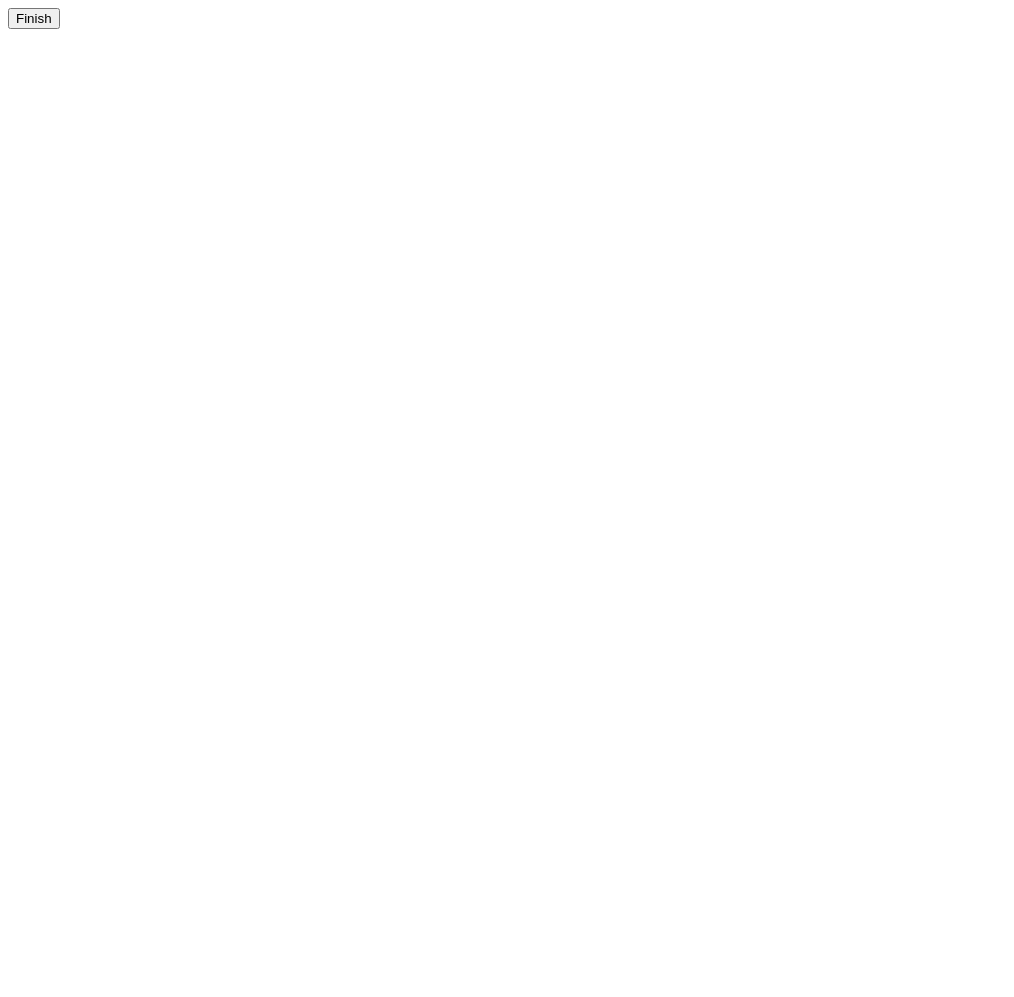
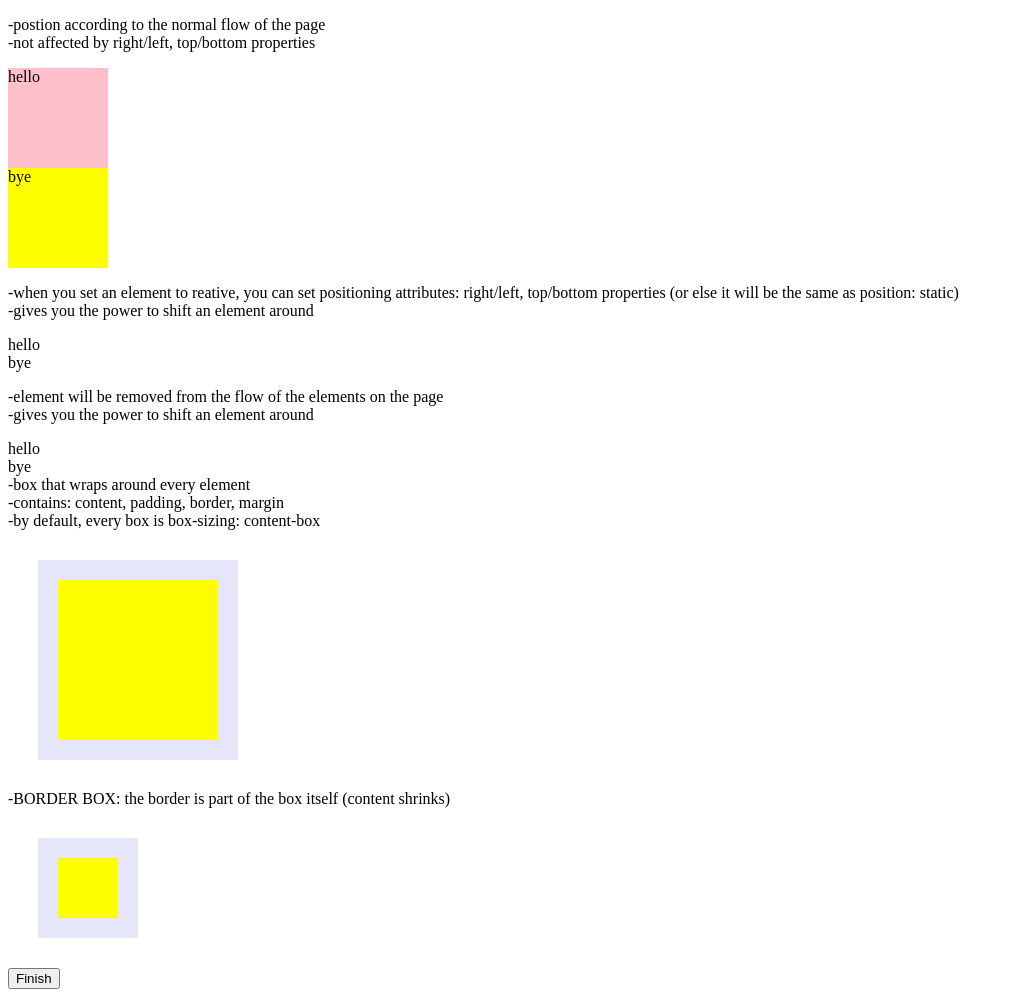
Before and after one commit to ciindii/javascriptPractice, a plain HTML site: page index.html in a window 1280 px wide. Shown: the whole page, without its empty margins (0-1014 px from the left). Before the commit the page ends 800 px from the top, so only its background shows below. Drawn offline with Linux system fonts and the light colour scheme.

Commit message:
practice css positioning and bo-x model

```diff
--- a/index.html
+++ b/index.html
@@ -14,6 +14,52 @@
   <li><a href="#">Quiz</a></li>
   <li><a href="#">Contact</a></li>
 </ul> -->
+
+<section class="css-cheat-sheet">
+  <div class="position">
+    <div class="static">
+    <p class="note">
+      -postion according to the normal flow of the page <br>
+      -not affected by right/left, top/bottom properties
+    </p>
+      <div class="box1-static"> hello</div>
+      <div class="box2-static">bye</div>
+    </div>
+    <div class="relative">
+    <p class="note">
+      -when you set an element to reative, you can set positioning attributes: right/left, top/bottom properties (or else it will be the same as position: static) <br>
+      -gives you the power to shift an element around
+    </p>
+      <div class="box1-relative"> hello</div>
+      <div class="box2-relative">bye</div>
+    </div>
+    <div class="absolute">
+    <p class="note">
+      -element will be removed from the flow of the elements on the page<br>
+      -gives you the power to shift an element around
+    </p>
+      <div class="box1-absolute"> hello</div>
+      <div class="box2-absolute">bye</div>
+    </div>
+
+  </div>
+
+
+  </div>
+  <div class="boxmodel">
+    <div class="note">
+      -box that wraps around every element<br>
+      -contains: content, padding, border, margin<br>
+      -by default, every box is box-sizing: content-box<br>
+    </div>
+    <div class="box-boxmodel"></div>
+        -BORDER BOX: the border is part of the box itself (content shrinks)
+    <div class="box-boxmodel-borderbox"></div>
+  </div>
+
+
+</section>
+
 <div class="trivia"></div>
 <button id="submit">Finish</button>
 <div class="score"></div>
--- a/styles.css
+++ b/styles.css
@@ -14,3 +14,36 @@ ul li a:before {
   content: '';
   width: 0 ;
 }
+
+.box1-static {
+  width: 100px;
+  height: 100px;
+  background-color: pink;
+  position: static;
+}
+
+.box2-static {
+  width: 100px;
+  height: 100px;
+  background-color: yellow;
+  position: static;
+}
+
+.box-boxmodel {
+  width: 100px;
+  height: 100px;
+  border: 20px solid lavender;
+  padding: 30px;
+  margin: 30px;
+  background-color: yellow;
+}
+
+.box-boxmodel-borderbox {
+  box-sizing: border-box;
+  width: 100px;
+  height: 100px;
+  border: 20px solid lavender;
+  padding: 30px;
+  margin: 30px;
+  background-color: yellow;
+}
```
